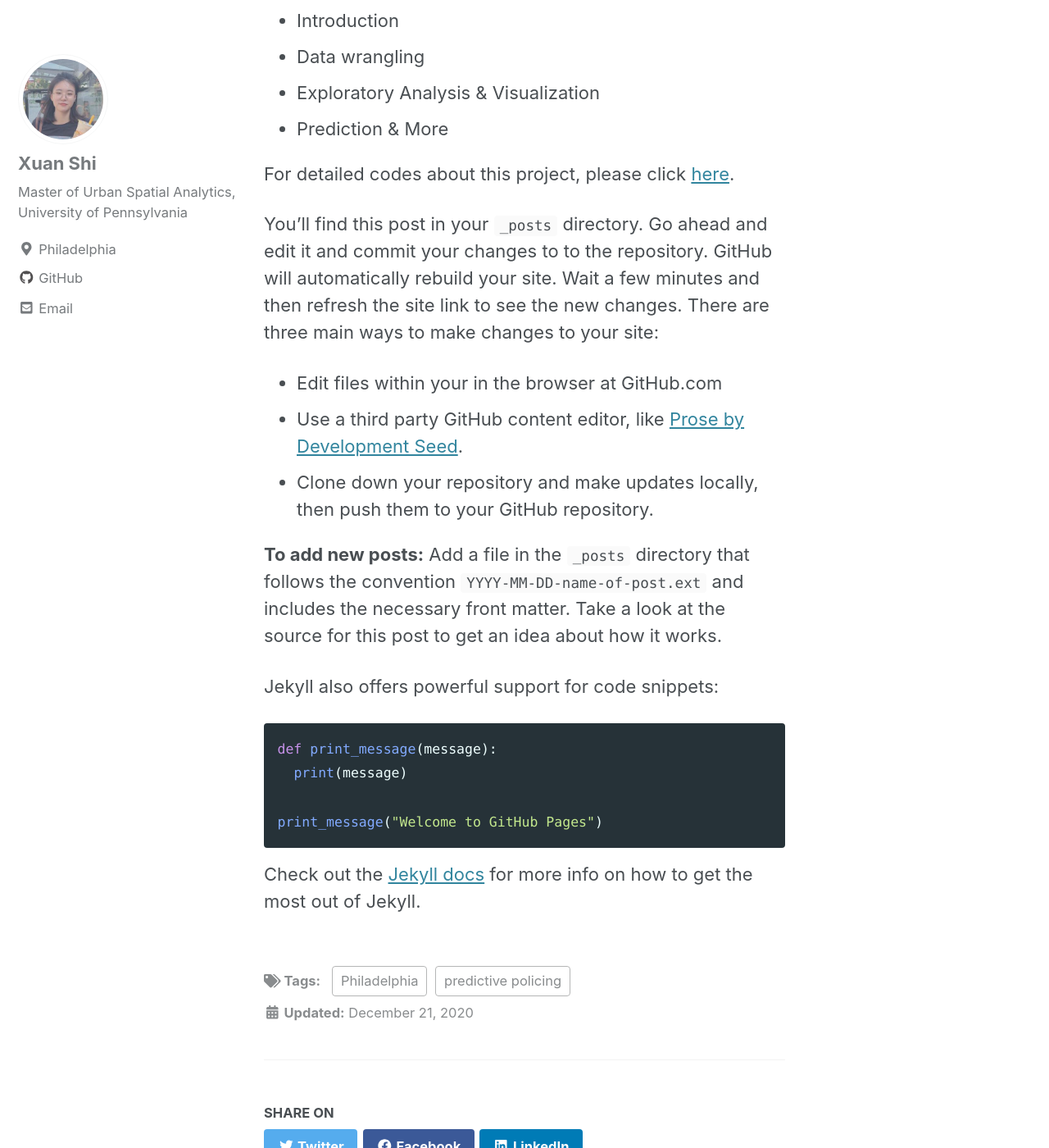
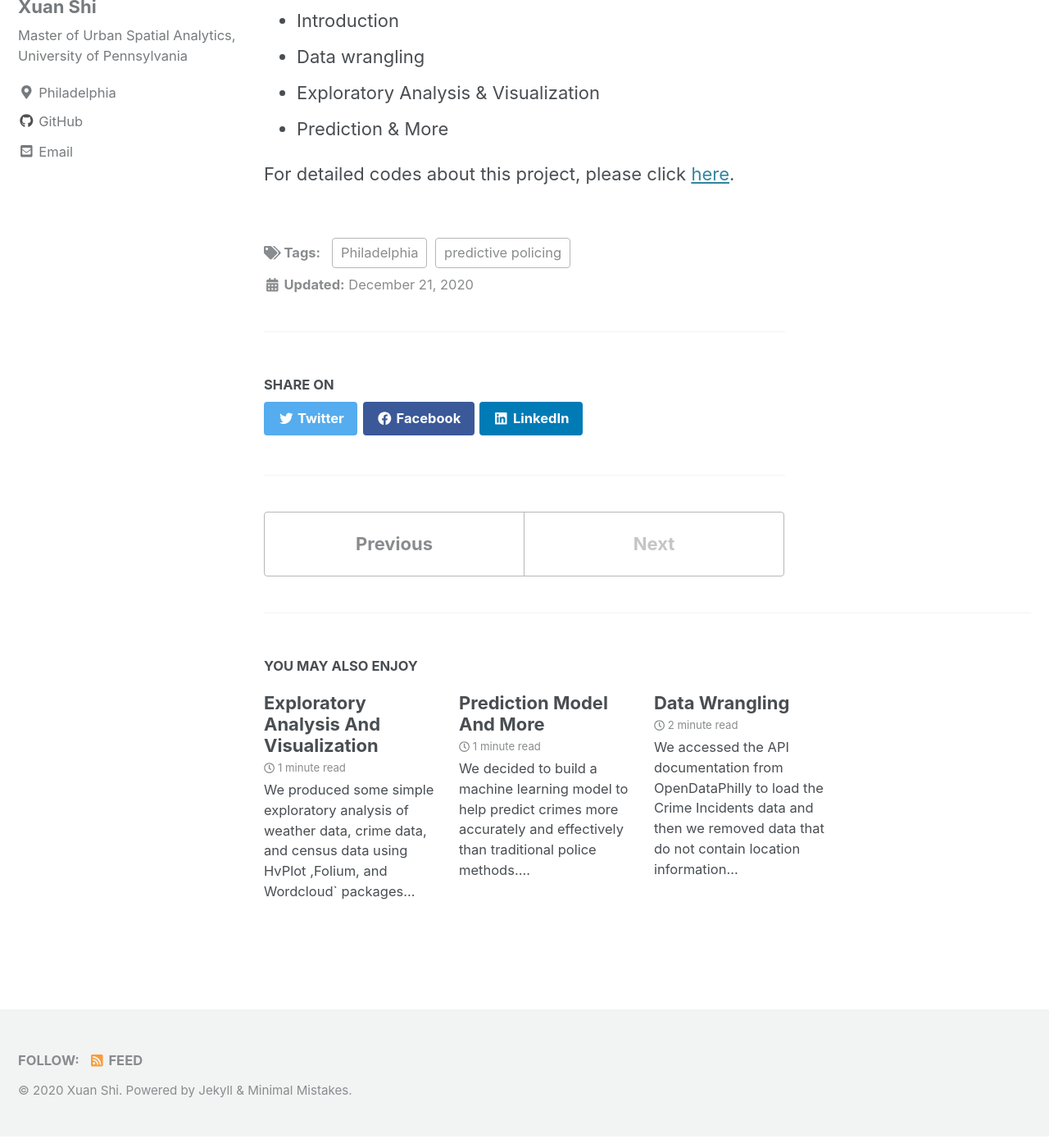
Before and after one commit to Seren-SX/MUSA550-final, a Jekyll site: the page built from _posts/2020-12-22-Introduction.md, in a window 1280 px wide and 1400 px high, scrolled down 1385 px. Shown: the whole window at 82% size. Built offline with Jekyll 4.4.1, drawn with Linux system fonts in a browser that asks for light colours; cached includes are drawn as plain includes; nearby versions of some CDN libraries; a script that is not in the unit is left out.

Commit message:
Update 2020-12-22-Introduction.md

````diff
--- a/_posts/2020-12-22-Introduction.md
+++ b/_posts/2020-12-22-Introduction.md
@@ -29,27 +29,3 @@ Generally, this project would be divided into 4 parts:
 - Prediction & More
 
 For detailed codes about this project, please click [here](https://github.com/Seren-SX/MUSA550-final).
-
-
-You'll find this post in your `_posts` directory. Go ahead and edit it and commit your changes to to the repository. GitHub will automatically rebuild your site. Wait a few minutes and then refresh the site link to see the new changes. There are three main ways to make changes to your site:
-
-- Edit files within your in the browser at GitHub.com
-- Use a third party GitHub content editor, like [Prose by Development Seed](https://prose.io).
-- Clone down your repository and make updates locally, then push them to your GitHub repository.
-
-**To add new posts:** Add a file in the `_posts` directory that follows the convention `YYYY-MM-DD-name-of-post.ext` and includes the necessary front matter. Take a look at the source for this post to get an idea about how it works.
-
-Jekyll also offers powerful support for code snippets:
-
-```python
-def print_message(message):
-  print(message)
-
-print_message("Welcome to GitHub Pages")
-```
-
-Check out the [Jekyll docs][jekyll-docs] for more info on how to get the most out of Jekyll.
-
-[jekyll-docs]: https://jekyllrb.com/docs/home
-[jekyll-gh]: https://github.com/jekyll/jekyll
-[jekyll-talk]: https://talk.jekyllrb.com/
````
